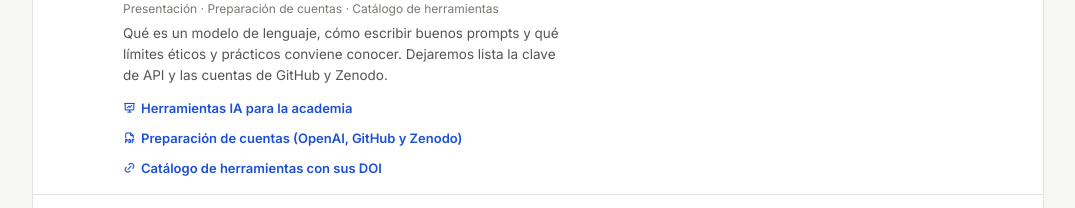
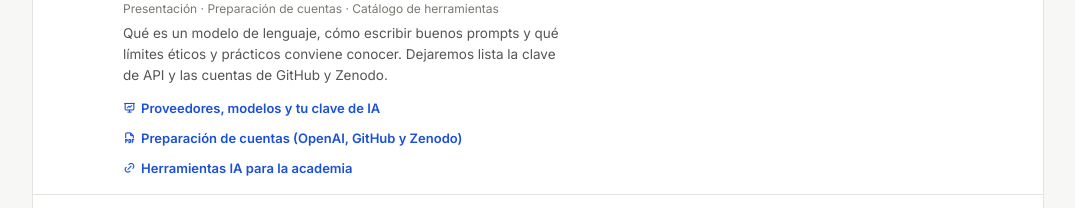
Before and after one commit to fborrasumh/pdi_ia2027, a plain HTML site: page index.html in a window 1280 px wide. Shown: the part 1822-2030 px from the top of the page, without its empty margins (102-1177 px from the left). Drawn offline with Linux system fonts and the light colour scheme.

Commit message:
Portal, sesión 1: «Proveedores, modelos y tu clave de IA» y «Herramientas IA para la academia»
Co-Authored-By: Claude Opus 5.5 <noreply@anthropic.com>
Claude-Session: https://claude.ai/code/session_01BtDJKijondt2zafc6QM56M

```diff
--- a/index.html
+++ b/index.html
@@ -763,7 +763,7 @@ const NEW = {
    {"t": "De la pregunta al envío", "a": "Doctoralia / Humanitas · CuadernIA · NarrativIA · RefinIA · RevistaFit", "d": "El ciclo de un artículo con cinco aplicaciones: estado del arte, análisis de datos, redacción de resultados, revisión del manuscrito y elección de revista.", "o": "Estado del arte con citas verificadas, cuaderno de análisis ejecutado, sección de Resultados auditada, manuscrito revisado y revistas candidatas con su carta de presentación."},
    {"t": "Forja tu propia aplicación", "a": "ForjaIA · GitHub Pages · Zenodo", "d": "Cada participante diseña su herramienta con ForjaIA, la publica en su GitHub Pages y la registra en Zenodo para obtener un DOI. Del prompt al DOI, literalmente.", "o": "Tu app docente o de investigación publicada en GitHub Pages, con DOI de Zenodo y dada de alta en la galería del profesorado."}
   ],
-  "lnk": {"slides1": "Herramientas IA para la academia", "cuentas": "Preparación de cuentas (OpenAI, GitHub y Zenodo)", "catalogo": "Catálogo de herramientas con sus DOI", "cuentas4": "Veinte encargos para ForjaIA", "form": "Envía tu app a la galería"},
+  "lnk": {"slides1": "Proveedores, modelos y tu clave de IA", "cuentas": "Preparación de cuentas (OpenAI, GitHub y Zenodo)", "catalogo": "Herramientas IA para la academia", "cuentas4": "Veinte encargos para ForjaIA", "form": "Envía tu app a la galería"},
   "galH": "Galería de apps del profesorado",
   "galP": "Las aplicaciones que cree cada participante en la sesión 4 se publican en su propio GitHub Pages y se reúnen en un apartado común del catálogo Herramientas IA para la academia.",
   "galBtn": "Ver la galería",
@@ -834,7 +834,7 @@ const NEW = {
    {"t": "From question to submission", "a": "Doctoralia / Humanitas · CuadernIA · NarrativIA · RefinIA · RevistaFit", "d": "The life cycle of a paper with five apps: state of the art, data analysis, writing results, manuscript review and journal choice.", "o": "State of the art with verified citations, an executed analysis notebook, an audited Results section, a reviewed manuscript and candidate journals with a cover letter."},
    {"t": "Build your own app", "a": "ForjaIA · GitHub Pages · Zenodo", "d": "Each participant designs a tool with ForjaIA, publishes it on GitHub Pages and registers it in Zenodo to obtain a DOI. From prompt to DOI, literally.", "o": "Your teaching or research app published on GitHub Pages, with a Zenodo DOI and listed in the faculty gallery."}
   ],
-  "lnk": {"slides1": "AI tools for academia", "cuentas": "Account setup (OpenAI, GitHub and Zenodo)", "catalogo": "Tool catalogue with DOIs", "cuentas4": "Twenty briefs for ForjaIA", "form": "Submit your app to the gallery"},
+  "lnk": {"slides1": "Providers, models and your AI key", "cuentas": "Account setup (OpenAI, GitHub and Zenodo)", "catalogo": "AI tools for academia", "cuentas4": "Twenty briefs for ForjaIA", "form": "Submit your app to the gallery"},
   "galH": "Faculty app gallery",
   "galP": "The apps each participant builds in session 4 are published on their own GitHub Pages and gathered in a shared section of the AI tools for academia catalogue.",
   "galBtn": "View the gallery",
@@ -905,7 +905,7 @@ const NEW = {
    {"t": "Da pergunta ao envio", "a": "Doctoralia / Humanitas · CuadernIA · NarrativIA · RefinIA · RevistaFit", "d": "O ciclo de um artigo com cinco aplicações: estado da arte, análise de dados, redação de resultados, revisão do manuscrito e escolha de revista.", "o": "Estado da arte com citações verificadas, caderno de análise executado, secção de Resultados auditada, manuscrito revisto e revistas candidatas com carta de apresentação."},
    {"t": "Forja a tua própria aplicação", "a": "ForjaIA · GitHub Pages · Zenodo", "d": "Cada participante desenha a sua ferramenta com o ForjaIA, publica-a no seu GitHub Pages e regista-a no Zenodo para obter um DOI. Do prompt ao DOI, literalmente.", "o": "A tua app de docência ou investigação publicada no GitHub Pages, com DOI do Zenodo e registada na galeria do professorado."}
   ],
-  "lnk": {"slides1": "Ferramentas de IA para a academia", "cuentas": "Preparação de contas (OpenAI, GitHub e Zenodo)", "catalogo": "Catálogo de ferramentas com os seus DOI", "cuentas4": "Vinte encomendas para o ForjaIA", "form": "Envia a tua app para a galeria"},
+  "lnk": {"slides1": "Fornecedores, modelos e a tua chave de IA", "cuentas": "Preparação de contas (OpenAI, GitHub e Zenodo)", "catalogo": "Ferramentas de IA para a academia", "cuentas4": "Vinte encomendas para o ForjaIA", "form": "Envia a tua app para a galeria"},
   "galH": "Galeria de apps do professorado",
   "galP": "As aplicações que cada participante criar na sessão 4 são publicadas no seu próprio GitHub Pages e reunidas numa secção comum do catálogo Ferramentas de IA para a academia.",
   "galBtn": "Ver a galeria",
```
